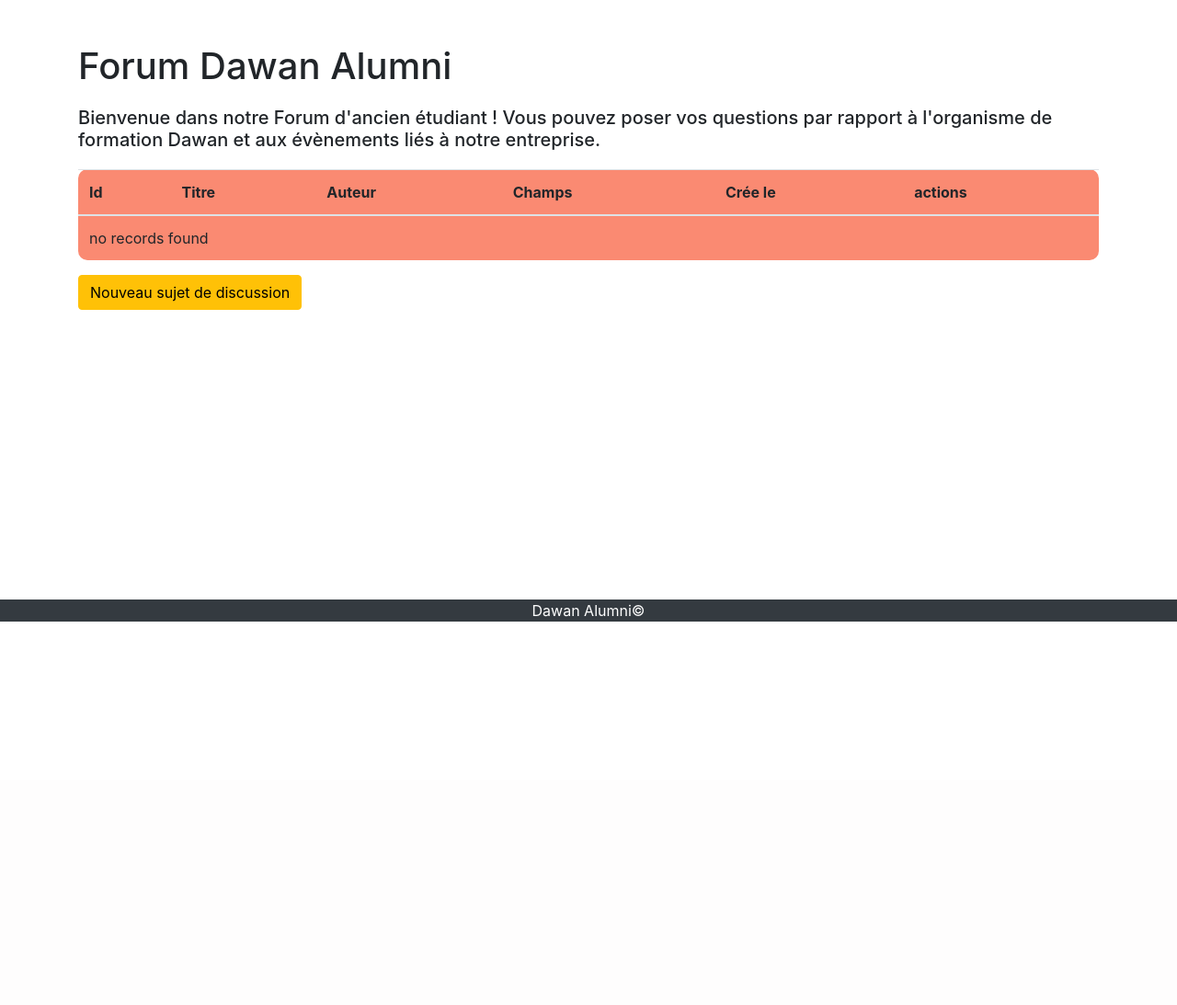
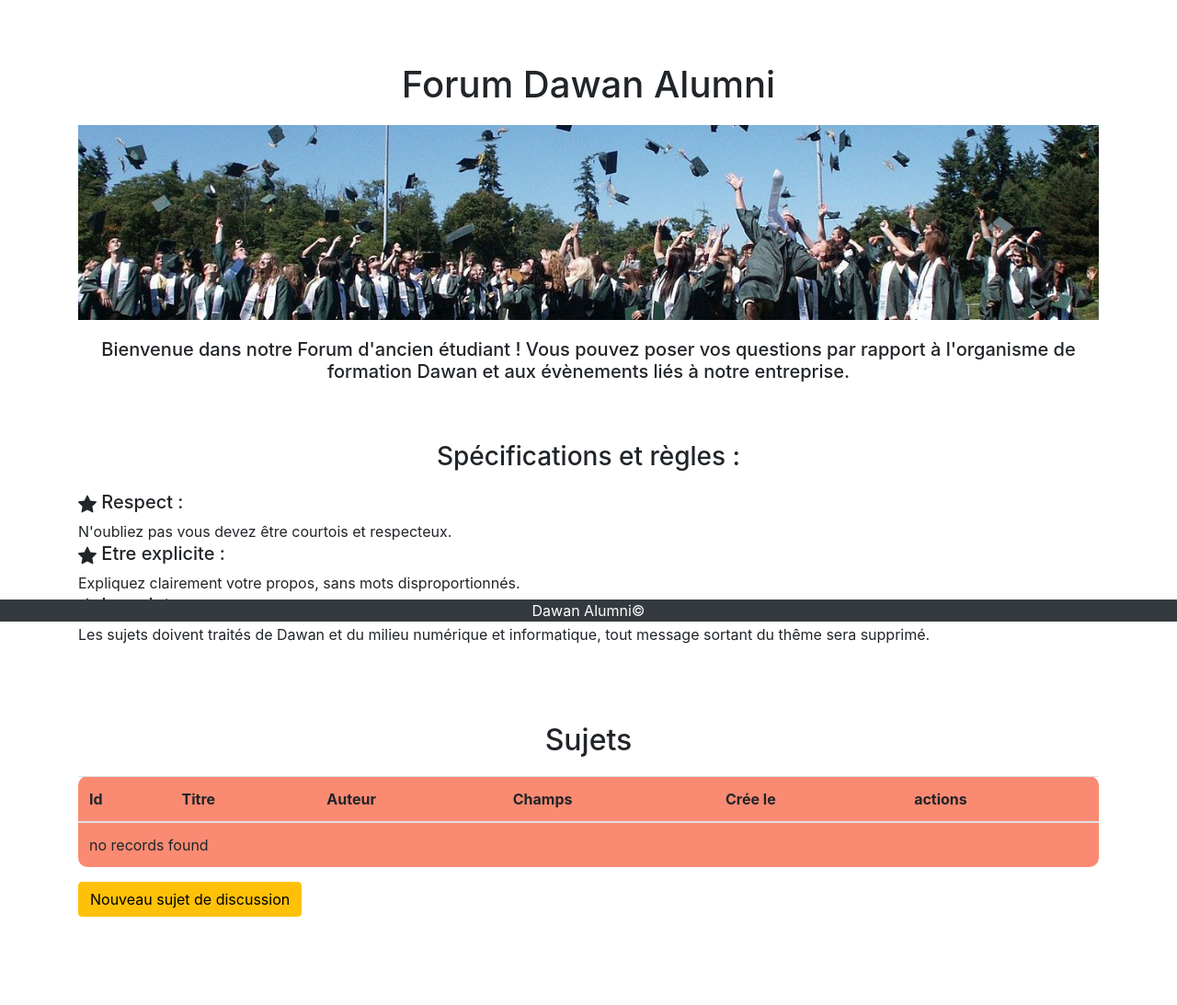
Before and after one commit to looooic/DalumniSymfony, a Symfony app: template templates/post/index.html.twig in a window 1280 px wide. Shown: the part 124-1217 px from the top of the page at 92% size. Before the commit the page ends 800 px from the top, so only its background shows below. Run offline with Twig, Linux system fonts and the light colour scheme; the template is opened without the code that fills it, so the values that code supplies are empty; some libraries are stand-ins or nearby versions.

Commit message:
modif style

```diff
--- a/public/css/forum.css
+++ b/public/css/forum.css
@@ -8,6 +8,7 @@
 .deuxiemetexte {
     margin-top: 20px;
     margin-bottom: 20px;
+    text-align: center;
 }
 
 
--- a/templates/post/index.html.twig
+++ b/templates/post/index.html.twig
@@ -4,20 +4,60 @@
 
 
 {% block body %}
-    <h1>Forum Dawan Alumni</h1>
+    <h1 class="deuxiemetexte">Forum Dawan Alumni</h1>
+
+    <img src="{{ asset('img/forumimage1.jpg') }}" class="img-fluid" alt="eleves en joie">
 
     <h5 class="deuxiemetexte">Bienvenue dans notre Forum d'ancien étudiant ! Vous pouvez poser vos questions par rapport à l'organisme de
         formation Dawan et aux évènements liés à notre entreprise.</h5>
 
+    <br>
+ <p> <h3 class="deuxiemetexte"> Spécifications et règles :</h3>
+    <h5>
+        <svg width="1em" height="1em" viewBox="0 0 16 16" class="bi bi-star-fill" fill="currentColor" xmlns="http://www.w3.org/2000/svg">
+            <path d="M3.612 15.443c-.386.198-.824-.149-.746-.592l.83-4.73L.173 6.765c-.329-.314-.158-.888.283-.95l4.898-.696L7.538.792c.197-.39.73-.39.927 0l2.184 4.327 4.898.696c.441.062.612.636.283.95l-3.523 3.356.83 4.73c.078.443-.36.79-.746.592L8 13.187l-4.389 2.256z"/>
+        </svg>
+
+
+        Respect : </h5>
+    N'oubliez pas vous devez être courtois et respecteux. <br>
+
+    <h5>
+        <svg width="1em" height="1em" viewBox="0 0 16 16" class="bi bi-star-fill" fill="currentColor" xmlns="http://www.w3.org/2000/svg">
+            <path d="M3.612 15.443c-.386.198-.824-.149-.746-.592l.83-4.73L.173 6.765c-.329-.314-.158-.888.283-.95l4.898-.696L7.538.792c.197-.39.73-.39.927 0l2.184 4.327 4.898.696c.441.062.612.636.283.95l-3.523 3.356.83 4.73c.078.443-.36.79-.746.592L8 13.187l-4.389 2.256z"/>
+        </svg>
+
+        Etre explicite : </h5>
+    Expliquez clairement votre propos, sans mots disproportionnés. <br>
+
+    <h5>
+
+        <svg width="1em" height="1em" viewBox="0 0 16 16" class="bi bi-star-fill" fill="currentColor" xmlns="http://www.w3.org/2000/svg">
+            <path d="M3.612 15.443c-.386.198-.824-.149-.746-.592l.83-4.73L.173 6.765c-.329-.314-.158-.888.283-.95l4.898-.696L7.538.792c.197-.39.73-.39.927 0l2.184 4.327 4.898.696c.441.062.612.636.283.95l-3.523 3.356.83 4.73c.078.443-.36.79-.746.592L8 13.187l-4.389 2.256z"/>
+        </svg>
+
+        Le sujet : </h5>
+    Les sujets doivent traités de Dawan et du milieu numérique et informatique, tout message sortant du thême sera supprimé. <br><br>
+
+
+
+    </p>
+
+    <br>
+
+
+    <h2 class="deuxiemetexte">Sujets</h2>
+
+<div class="table-responsive-sm-md-lg">
     <table class="table">
         <thead>
             <tr>
-                <th>Id</th>
-                <th>Titre</th>
-                <th>Auteur</th>
-                <th>Champs</th>
-                <th>Crée le</th>
-                <th>actions</th>
+                <th scope="col">Id</th>
+                <th scope="col">Titre</th>
+                <th scope="col">Auteur</th>
+                <th scope="col">Champs</th>
+                <th scope="col">Crée le</th>
+                <th scope="col">actions</th>
             </tr>
         </thead>
         <tbody>
@@ -43,4 +83,10 @@
     </table>
 
     <button type="button" class="btn btn-warning bouton"><a href="{{ path('post_new') }}">Nouveau sujet de discussion</a></button>
+
+</div>
+
+
+    <br><br><br><br>
+
 {% endblock %}
```
